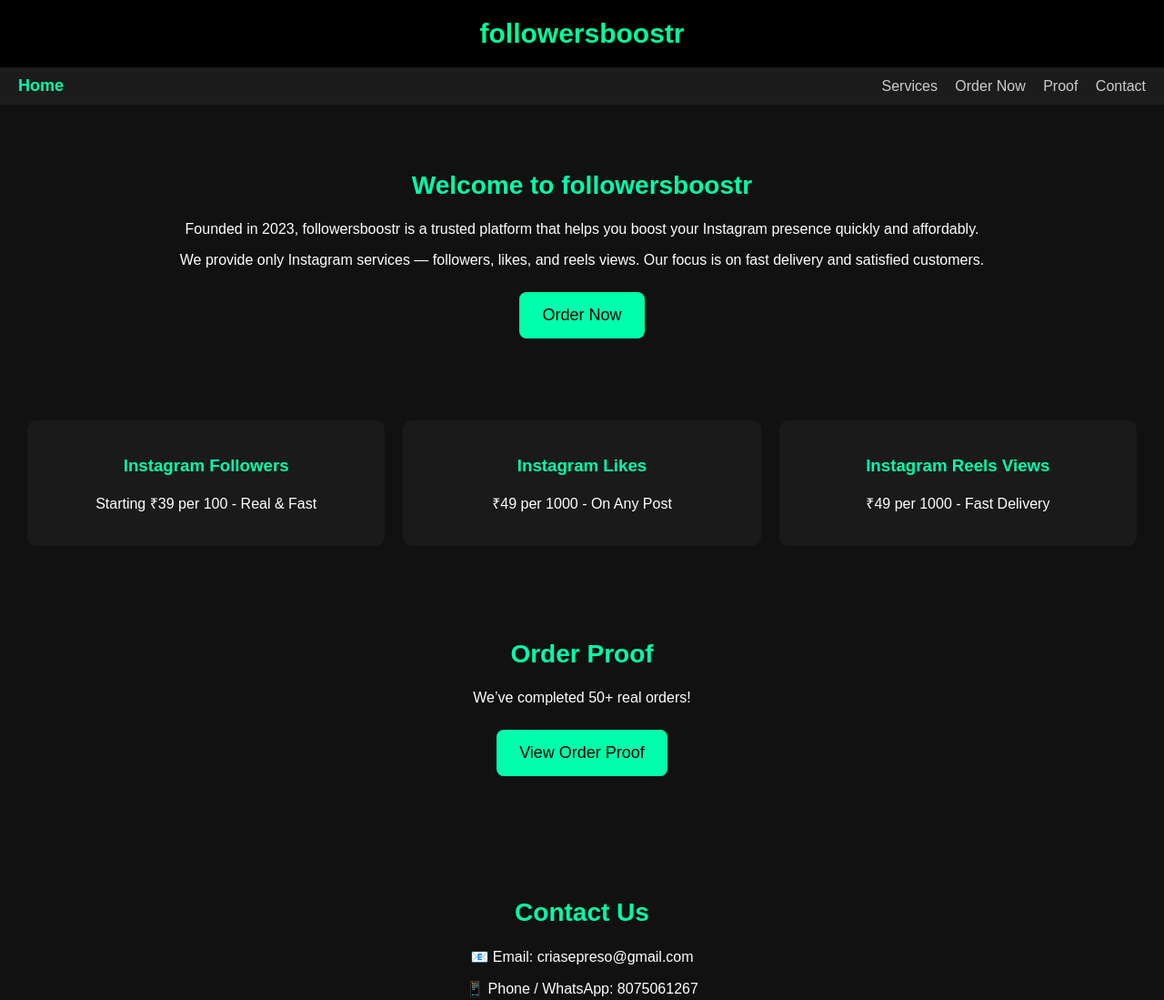
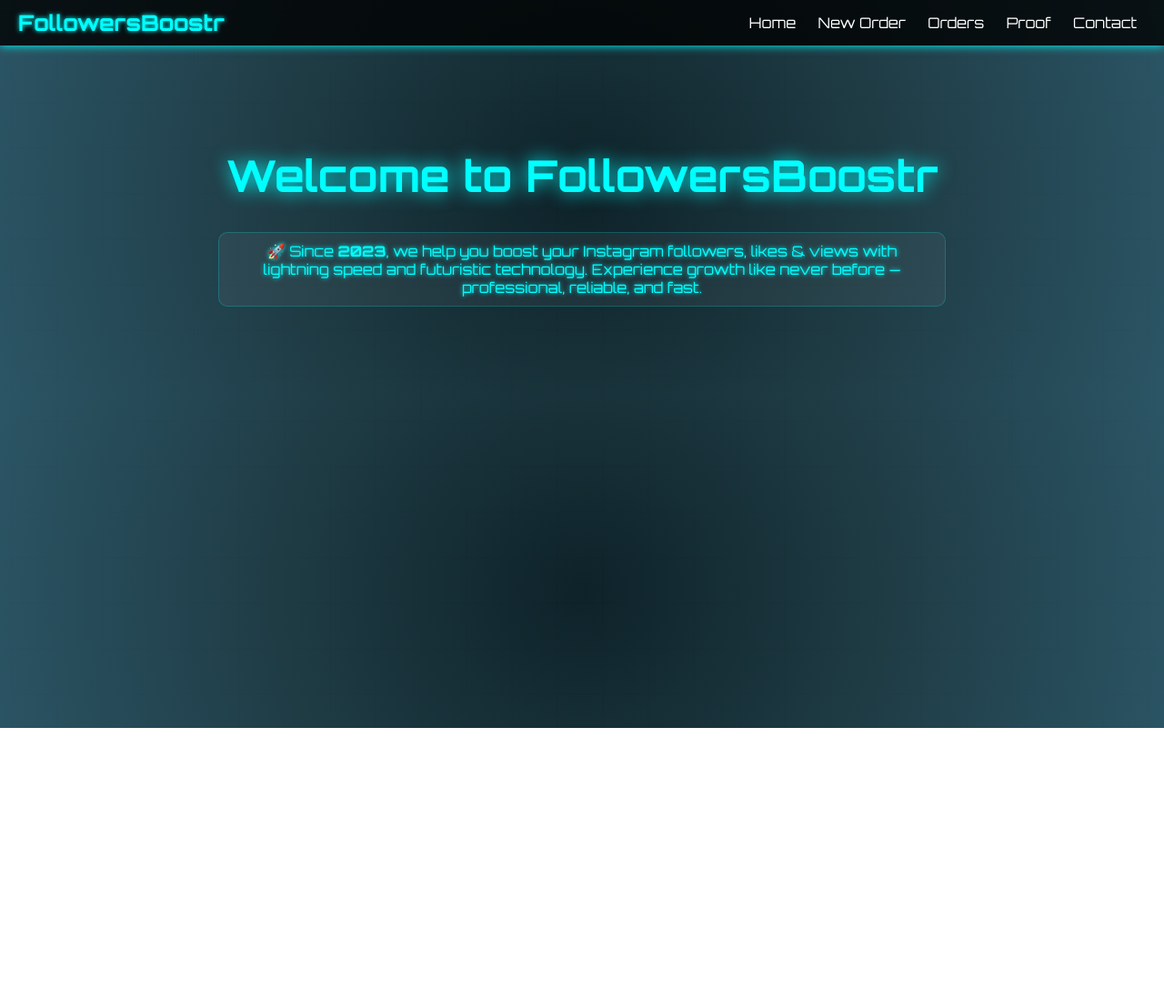
Before and after one commit to Aabis007/followersboostr, a plain HTML site: page index.html in a window 1280 px wide. Shown: the top 1099 px of the page at 91% size. After the commit the page ends 800 px from the top, so only its background shows below. Drawn offline with Linux system fonts and the light colour scheme.

Commit message:
Add files via upload

```diff
--- a/index.html
+++ b/index.html
@@ -1,146 +1,192 @@
 <!DOCTYPE html>
-<html>
+<html lang="en">
 <head>
-  <title>followersboostr - Boost Instagram Followers</title>
-  <meta name="viewport" content="width=device-width, initial-scale=1">
+<meta charset="UTF-8">
+<meta name="viewport" content="width=device-width, initial-scale=1.0">
+<title>FollowersBoostr — Futuristic Panel</title>
+<link href="https://fonts.googleapis.com/css2?family=Orbitron:wght@400;700&display=swap" rel="stylesheet">
 <style>
 body {
-      font-family: Arial, sans-serif;
-      background-color: #111;
-      color: #fff;
   margin: 0;
-      padding: 0;
+  font-family: 'Orbitron', sans-serif;
+  background: radial-gradient(circle at center, #0f2027, #203a43, #2c5364);
+  color: #0ff;
+  overflow-x: hidden;
 }
-    header {
-      background: #000;
-      padding: 20px;
-      text-align: center;
+
+.grid-bg {
+  position: fixed;
+  top: 0; left: 0;
+  width: 100%; height: 100%;
+  background: linear-gradient(transparent 1px, #0ff1 1px),
+              linear-gradient(90deg, transparent 1px, #0ff1 1px);
+  background-size: 50px 50px;
+  z-index: 0;
+  animation: gridMove 20s linear infinite;
+  opacity: 0.1;
 }
-    header h1 {
-      margin: 0;
-      font-size: 30px;
-      color: #00ff99;
+
+@keyframes gridMove {
+  0% {background-position: 0 0;}
+  100% {background-position: 50px 50px;}
 }
+
 nav {
   display: flex;
   justify-content: space-between;
   align-items: center;
+  background: rgba(0,0,0,0.8);
   padding: 10px 20px;
-      background: #1c1c1c;
-      flex-wrap: wrap;
+  box-shadow: 0 0 10px #0ff;
+  position: sticky;
+  top: 0;
+  z-index: 1;
 }
-    nav .left {
-      font-size: 18px;
+nav h2 {
+  margin: 0;
+  color: #0ff;
+  text-shadow: 0 0 5px #0ff;
 }
-    nav .left a {
-      color: #00ffaa;
+nav .links a {
+  color: #fff;
+  margin: 0 10px;
   text-decoration: none;
-      font-weight: bold;
+  transition: 0.3s;
 }
-    nav .right a {
-      color: #ccc;
-      margin-left: 15px;
-      text-decoration: none;
-      font-size: 16px;
+nav .links a:hover {
+  color: #0ff;
+  text-shadow: 0 0 10px #0ff;
 }
+
 .hero {
-      padding: 50px 20px;
   text-align: center;
+  padding: 80px 20px;
+  max-width: 800px;
+  margin: auto;
+  z-index: 1;
+  position: relative;
 }
-    .hero h2 {
-      font-size: 28px;
-      color: #00ffaa;
+.hero h1 {
+  font-size: 3rem;
+  text-shadow: 0 0 20px #0ff;
 }
-    .btn {
-      background: #00ffaa;
-      color: #000;
-      padding: 15px 25px;
-      border: none;
-      border-radius: 8px;
-      font-size: 18px;
-      cursor: pointer;
-      text-decoration: none;
-      display: inline-block;
-      margin: 10px;
+.hero p {
+  background: rgba(255,255,255,0.05);
+  padding: 10px 20px;
+  border: 1px solid #0ff3;
+  border-radius: 10px;
+  text-shadow: 0 0 5px #0ff;
 }
-    .services {
-      display: grid;
-      grid-template-columns: repeat(auto-fit, minmax(200px, 1fr));
-      gap: 20px;
-      padding: 30px;
-    }
-    .card {
-      background: #1a1a1a;
+
+section {
+  max-width: 700px;
+  margin: 20px auto;
+  background: rgba(255,255,255,0.05);
+  border: 1px solid #0ff3;
+  box-shadow: 0 0 10px #0ff3;
+  color: #fff;
   padding: 20px;
   border-radius: 10px;
-      text-align: center;
+  display: none;
+  position: relative;
+  z-index: 1;
 }
-    .card h3 {
-      color: #00ffaa;
+section.active {
+  display: block;
+  animation: fadeIn 0.8s ease forwards;
 }
-    footer {
-      text-align: center;
-      padding: 20px;
-      background: #000;
-      color: #aaa;
+
+@keyframes fadeIn {
+  from {opacity: 0; transform: scale(0.95);}
+  to {opacity: 1; transform: scale(1);}
+}
+
+form label {
+  display: block;
+  margin: 10px 0 5px;
+}
+form input, form select {
+  width: 100%;
+  padding: 8px;
+  margin-bottom: 15px;
+  border: 1px solid #0ff3;
+  border-radius: 4px;
+  background: rgba(0,0,0,0.5);
+  color: #fff;
+}
+form button {
+  background: #0ff;
+  color: #000;
+  padding: 10px 20px;
+  border: none;
+  border-radius: 25px;
+  cursor: pointer;
+  transition: all 0.3s ease;
+}
+form button:hover {
+  background: #00faff;
+  transform: scale(1.05);
 }
 </style>
 </head>
 <body>
 
-<header>
-  <h1>followersboostr</h1>
-</header>
+<div class="grid-bg"></div>
 
 <nav>
-  <div class="left">
-    <a href="#home">Home</a>
-  </div>
-  <div class="right">
-    <a href="#services">Services</a>
-    <a href="https://forms.gle/YOUR-FORM-LINK-HERE" target="_blank">Order Now</a>
-    <a href="#proof">Proof</a>
-    <a href="#contact">Contact</a>
+  <h2>FollowersBoostr</h2>
+  <div class="links">
+    <a href="#" onclick="showSection('hero')">Home</a>
+    <a href="#" onclick="showSection('order')">New Order</a>
+    <a href="#" onclick="showSection('orders')">Orders</a>
+    <a href="https://drive.google.com/drive/folders/1nIIxhoA2D3NXSYmjinUdwmcax8YNqdlA" target="_blank">Proof</a>
+    <a href="#" onclick="showSection('contact')">Contact</a>
   </div>
 </nav>
 
-<section id="home" class="hero">
-  <h2>Welcome to followersboostr</h2>
-  <p>Founded in 2023, followersboostr is a trusted platform that helps you boost your Instagram presence quickly and affordably.</p>
-  <p>We provide only Instagram services — followers, likes, and reels views. Our focus is on fast delivery and satisfied customers.</p>
-  <a class="btn" href="https://docs.google.com/forms/d/e/1FAIpQLScmXK24YI0GyQGMVU__ntGnA28DfsN2mZ_MS26mZ1kvOShmBw/viewform?usp=dialog" target="_blank">Order Now</a>
+<div id="hero" class="hero active">
+  <h1>Welcome to FollowersBoostr</h1>
+  <p>🚀 Since <strong>2023</strong>, we help you boost your Instagram followers, likes & views with lightning speed and futuristic technology. Experience growth like never before — professional, reliable, and fast.</p>
+</div>
+
+<section id="order">
+  <h3>New Order</h3>
+  <form action="https://formsubmit.co/followersboostr007@gmail.com" method="POST">
+    <input type="hidden" name="_captcha" value="false">
+    <input type="hidden" name="_next" value="thankyou.html">
+    <label>Service</label>
+    <select name="Service" required>
+      <option value="Instagram Followers">Instagram Followers</option>
+      <option value="Instagram Likes">Instagram Likes</option>
+      <option value="Instagram Views">Instagram Views</option>
+    </select>
+    <label>Instagram Id Link/Post Link</label>
+    <input type="text" name="Instagram Username" required>
+    <label>Quantity</label>
+    <input type="number" name="Quantity" required>
+    <label>WhatsApp Number</label>
+    <input type="text" name="WhatsApp" required>
+    <button type="submit">Place Order</button>
+  </form>
 </section>
 
-<section id="services" class="services">
-  <div class="card">
-    <h3>Instagram Followers</h3>
-    <p>Starting ₹39 per 100 - Real & Fast</p>
-  </div>
-  <div class="card">
-    <h3>Instagram Likes</h3>
-    <p>₹49 per 1000 - On Any Post</p>
-  </div>
-  <div class="card">
-    <h3>Instagram Reels Views</h3>
-    <p>₹49 per 1000 - Fast Delivery</p>
-  </div>
+<section id="orders">
+  <h3>Orders</h3>
+  <p>No orders yet. Orders placed will appear here.</p>
 </section>
 
-<section id="proof" class="hero">
-  <h2>Order Proof</h2>
-  <p>We’ve completed 50+ real orders!</p>
-  <a class="btn" href="https://drive.google.com/drive/folders/1nIIxhoA2D3NXSYmjinUdwmcax8YNqdlA?usp=sharing" target="_blank">View Order Proof</a>
+<section id="contact">
+  <h3>Contact Us</h3>
+  <p>Email: <strong>followersboostr007@gmail.com</strong></p>
+  <p>Phone: <strong>8075061267</strong></p>
 </section>
 
-<section id="contact" class="hero">
-  <h2>Contact Us</h2>
-  <p>📧 Email: criasepreso@gmail.com</p>
-  <p>📱 Phone / WhatsApp: 8075061267</p>
-</section>
-
-<footer>
-  &copy; 2025 followersboostr | Powered by Aabis Khan
-</footer>
+<script>
+function showSection(id) {
+  document.querySelectorAll('.hero, section').forEach(s => s.classList.remove('active'));
+  document.getElementById(id).classList.add('active');
+}
+</script>
 
 </body>
 </html>
```
Lines whose indentation alone changed are shown as unchanged.
